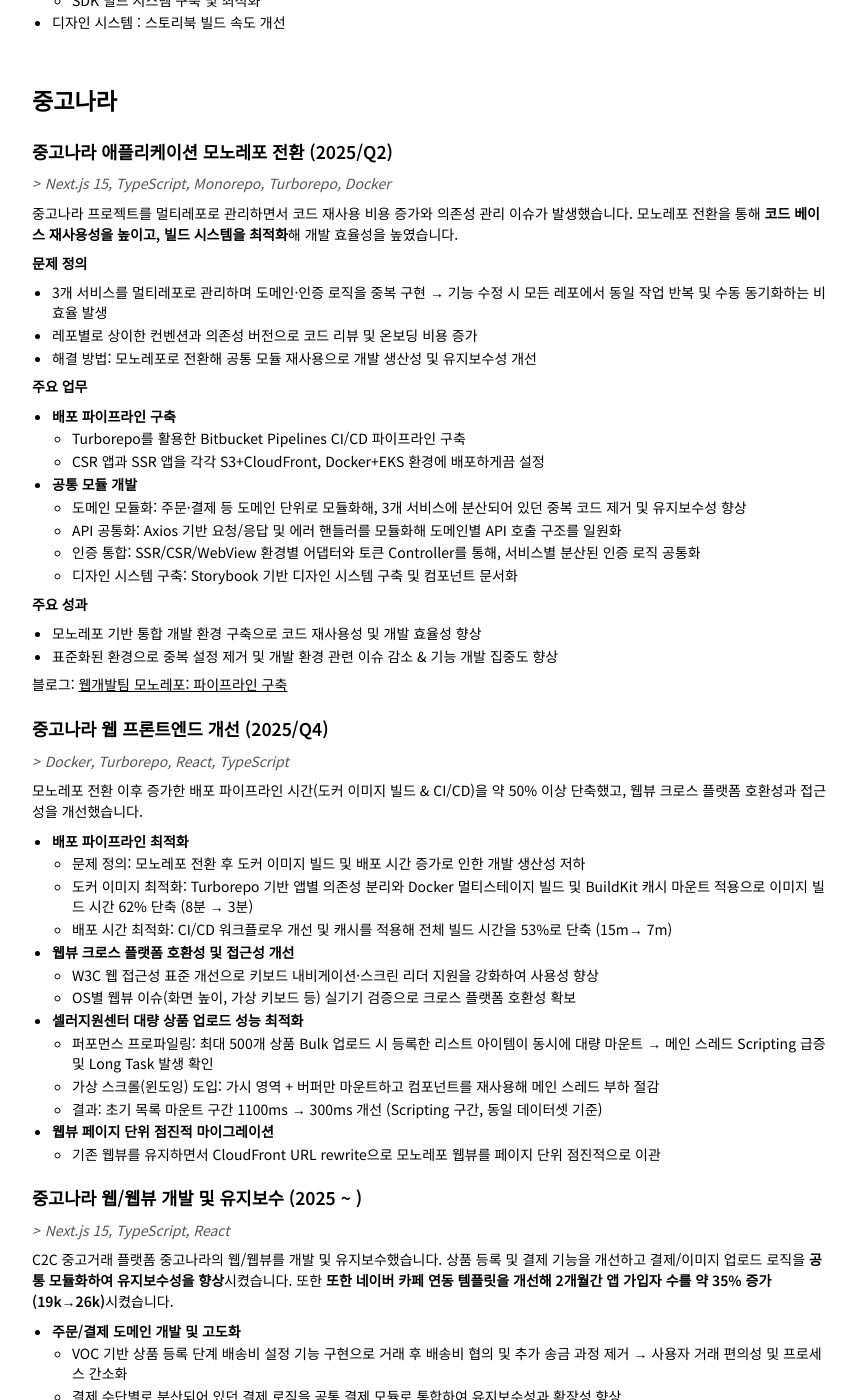
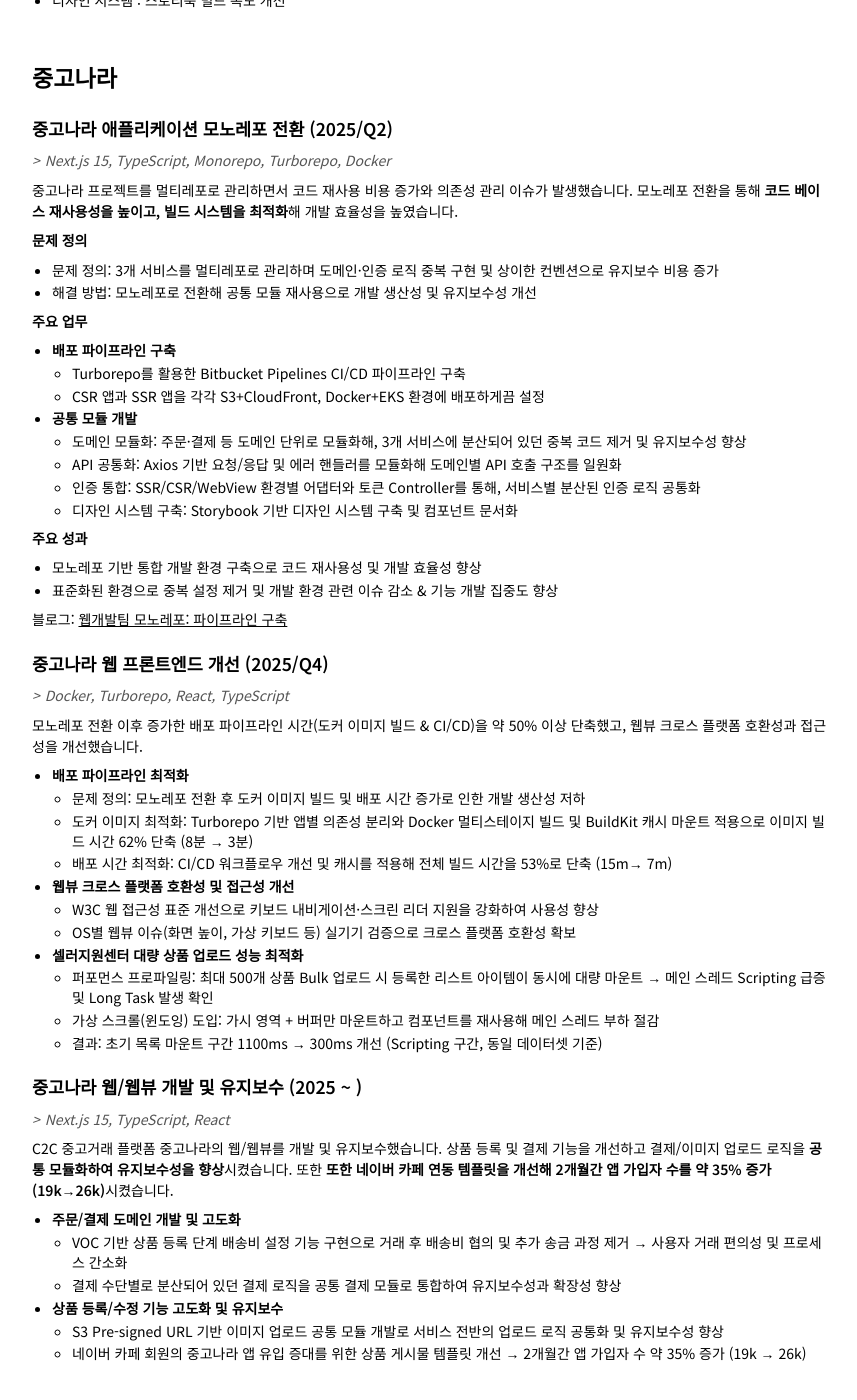
Before and after one commit to ghost-redo/ghost-redo.github.io, a Jekyll site: the page built from resume.md, in a window 1280 px wide and 1400 px high, scrolled down 1216 px. Shown: the whole window, without its empty margins (209-1066 px from the left). Built offline with Jekyll 4.4.1, drawn with Linux system fonts in a browser that asks for light colours; some web fonts are replaced.

Commit message:
Update resume.md

```diff
--- a/resume.md
+++ b/resume.md
@@ -42,7 +42,6 @@ MAU 450만 C2C 중고거래 플랫폼 기업
   - 배포 파이프라인 최적화
   - 웹뷰 크로스 플랫폼 호환성 및 접근성 개선
   - 셀러지원센터 대량 상품 업로드 페이지 성능 최적화
-  - 웹뷰 페이지 단위 점진적 마이그레이션
 - 중고나라 웹/웹뷰 개발 및 유지보수
   - 주문/결제 도메인 개발 및 고도화
   - 상품 등록/수정 기능 고도화 및 유지보수
@@ -74,8 +73,7 @@ AI 기반 B2B SaaS 광고/추천 솔루션 초기 스타트업
 
 **문제 정의**
 
-- 3개 서비스를 멀티레포로 관리하며 도메인·인증 로직을 중복 구현 → 기능 수정 시 모든 레포에서 동일 작업 반복 및 수동 동기화하는 비효율 발생
-- 레포별로 상이한 컨벤션과 의존성 버전으로 코드 리뷰 및 온보딩 비용 증가
+- 문제 정의: 3개 서비스를 멀티레포로 관리하며 도메인·인증 로직 중복 구현 및 상이한 컨벤션으로 유지보수 비용 증가
 - 해결 방법: 모노레포로 전환해 공통 모듈 재사용으로 개발 생산성 및 유지보수성 개선
 
 **주요 업무**
@@ -113,8 +111,6 @@ AI 기반 B2B SaaS 광고/추천 솔루션 초기 스타트업
   - 퍼포먼스 프로파일링: 최대 500개 상품 Bulk 업로드 시 등록한 리스트 아이템이 동시에 대량 마운트 → 메인 스레드 Scripting 급증 및 Long Task 발생 확인
   - 가상 스크롤(윈도잉) 도입: 가시 영역 + 버퍼만 마운트하고 컴포넌트를 재사용해 메인 스레드 부하 절감
   - 결과: 초기 목록 마운트 구간 1100ms → 300ms 개선 (Scripting 구간, 동일 데이터셋 기준)
-- **웹뷰 페이지 단위 점진적 마이그레이션**
-  - 기존 웹뷰를 유지하면서 CloudFront URL rewrite으로 모노레포 웹뷰를 페이지 단위 점진적으로 이관
 
 ### 중고나라 웹/웹뷰 개발 및 유지보수 (2025 ~ )
 
```
